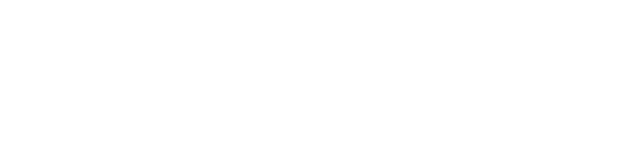
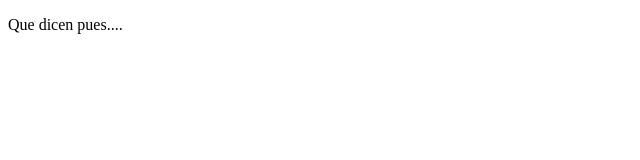
Before and after one commit to Arcila24/plantilla2, a plain HTML site: page sitio2/Index.html in a window 1280 px wide. Shown: the whole page, without its empty margins (0-640 px from the left). Drawn offline with Linux system fonts and the light colour scheme.

Commit message:
commit para que funcione

```diff
--- a/sitio2/Index.html
+++ b/sitio2/Index.html
@@ -6,6 +6,6 @@
     <title>¡HOLA MUNDO!</title>
 </head>
 <body>
-
+    <p>Que dicen pues....</p>
 </body>
 </html>
```
